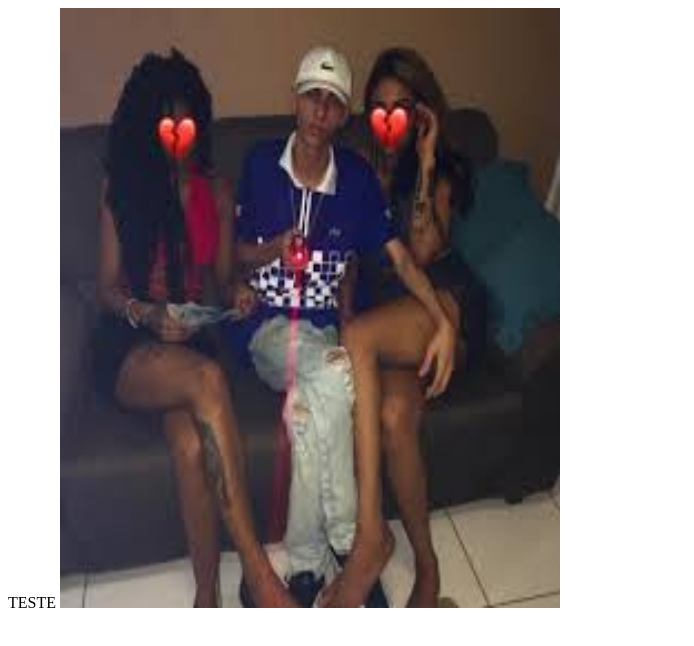
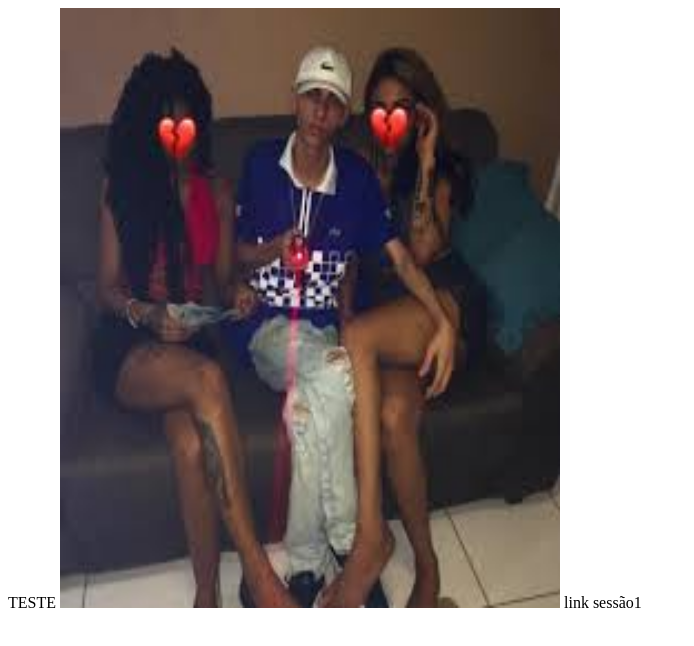
Before and after one commit to lucasspier/lucas.spier, a plain HTML site: page index.html in a window 1280 px wide. Shown: the whole page, without its empty margins (0-694 px from the left). Drawn offline with Linux system fonts and the light colour scheme.

Commit message:
Add files via upload

```diff
--- a/index.html
+++ b/index.html
@@ -9,5 +9,6 @@
 <body>
     TESTE
     <img src="brocasito.jpeg" alt = "brocasito" width="500" height="600">
+    <a heref="sessao1.html">link sessão1</a>
 </body>
 </html>
```
